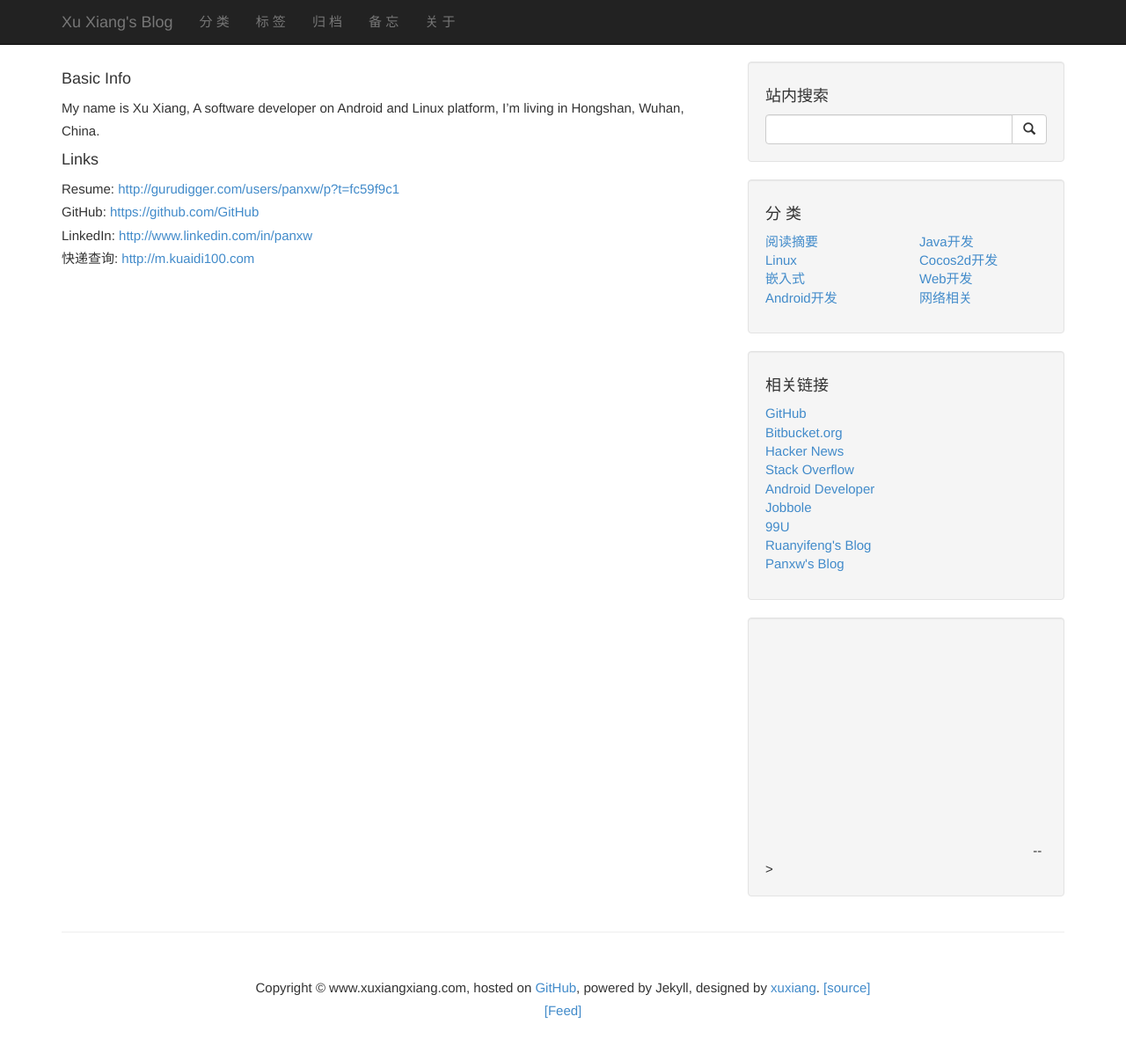
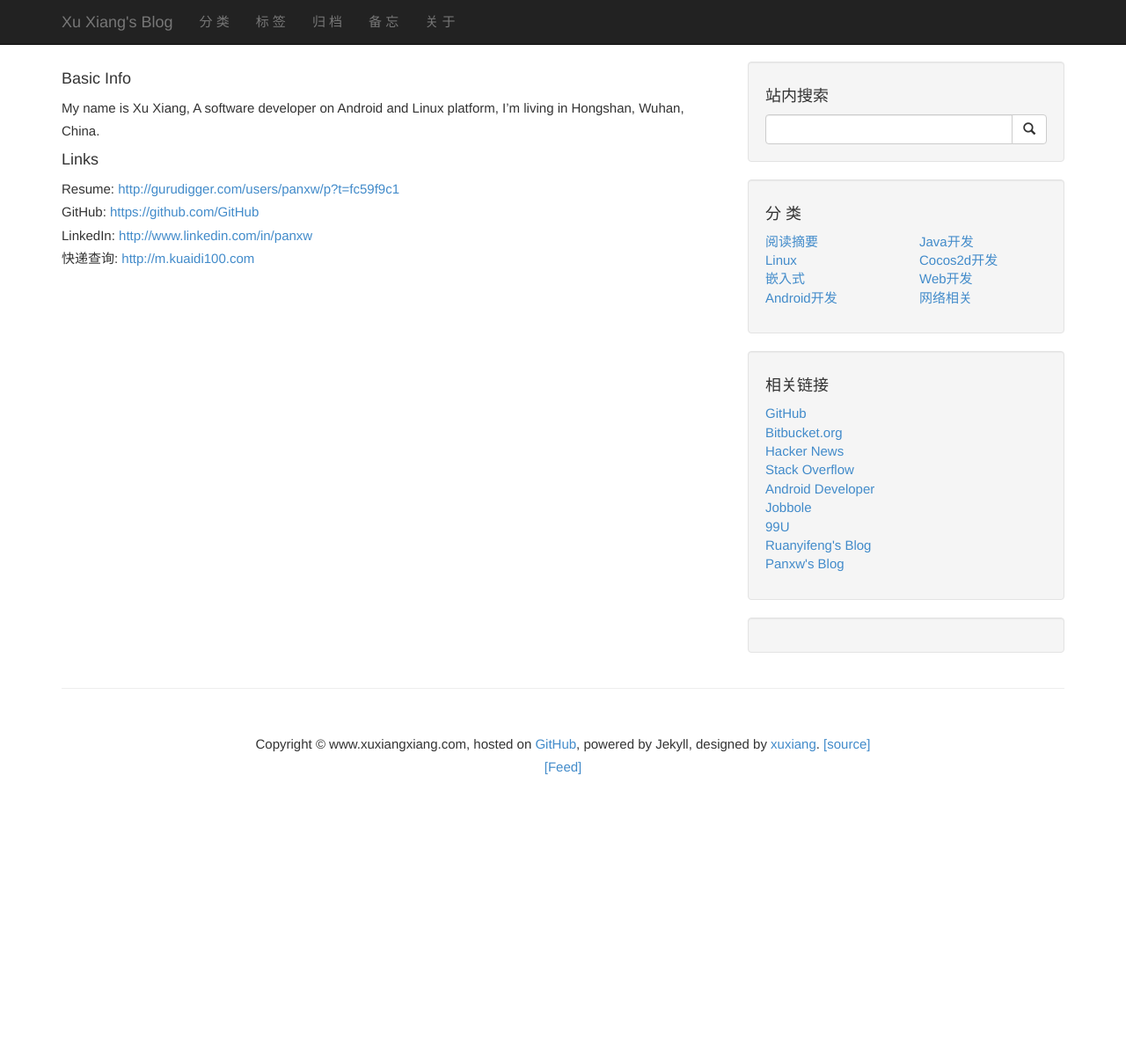
Before and after one commit to xuxiang/xuxiang.github.com, a Jekyll site: the page built from about.md, in a window 1280 px wide and 1222 px high. Shown: the top 1197 px of the window at 88% size. Built offline with Jekyll 4.4.1, drawn with Linux system fonts in a browser that asks for light colours; Markdown is read by kramdown in place of the engine named in the settings; comment, search, counter and statistics services are not loaded.

Commit message:
Update adsense.html

```diff
--- a/_includes/adsense.html
+++ b/_includes/adsense.html
@@ -1,7 +1,7 @@
            <!-- <script async src="//pagead2.googlesyndication.com/pagead/js/adsbygoogle.js">
-            </script>
+            </script> -->
             <!-- ArticleRa -->
-            <ins class="adsbygoogle" style="display:inline-block;width:300px;height:250px"
+            <!-- <ins class="adsbygoogle" style="display:inline-block;width:300px;height:250px"
             data-ad-client="ca-pub-3557776493079475" data-ad-slot="3861947889">
             </ins>
             <script>
```
